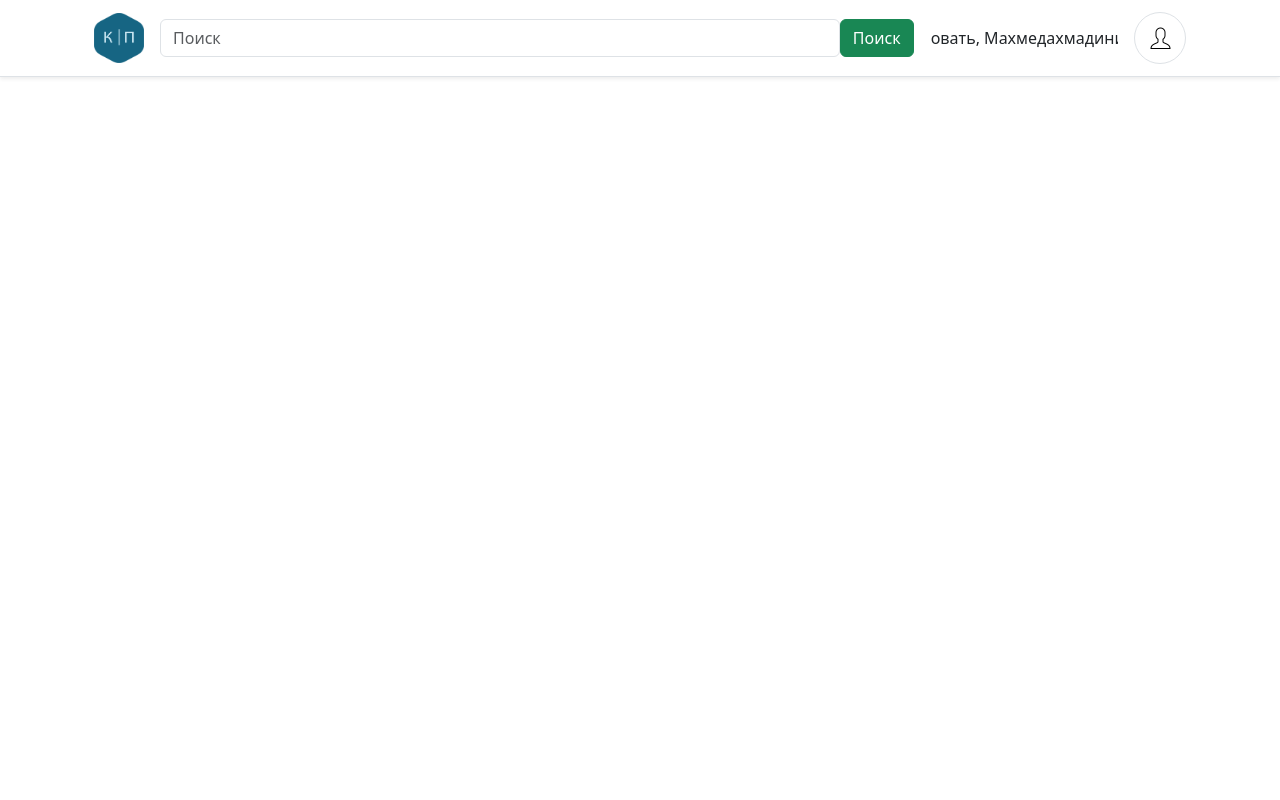
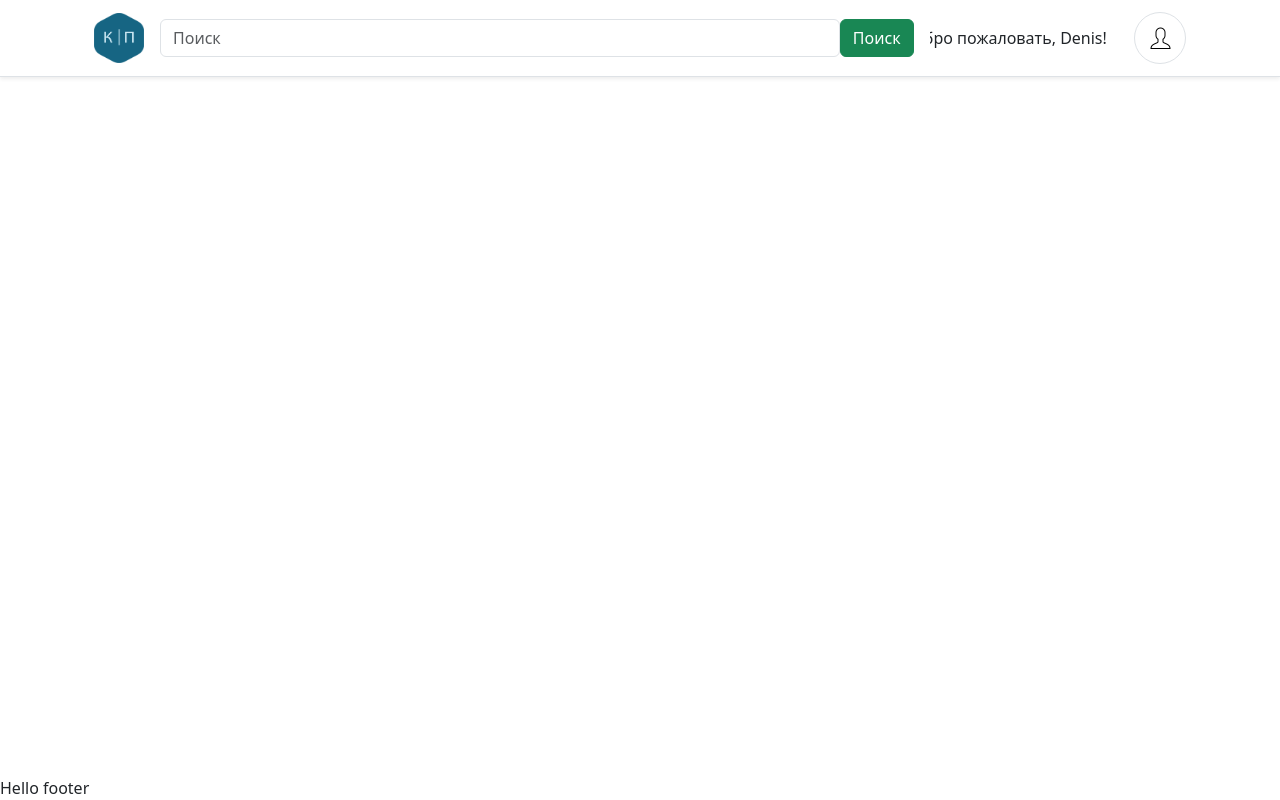
Before and after one commit to feezeee/Trading-Platform.Frontend, a React (Create React App) app: page / in a window 1280 px wide. Built offline with nearby package versions, Linux system fonts and the light colour scheme.

Commit message:
Some changes

```diff
--- a/public/index.html
+++ b/public/index.html
@@ -1,5 +1,5 @@
 <!DOCTYPE html>
-<html lang="en">
+<html lang="en" class="h-100">
   <head>
     <meta charset="utf-8" />
     <link rel="icon" href="%PUBLIC_URL%/favicon.ico" />
@@ -26,18 +26,8 @@
     -->
     <title>React App</title>
   </head>
-  <body>
+  <body class="h-100">
     <noscript>You need to enable JavaScript to run this app.</noscript>
-    <div id="root"></div>
-    <!--
-      This HTML file is a template.
-      If you open it directly in the browser, you will see an empty page.
-
-      You can add webfonts, meta tags, or analytics to this file.
-      The build step will place the bundled scripts into the <body> tag.
-
-      To begin the development, run `npm start` or `yarn start`.
-      To create a production bundle, use `npm run build` or `yarn build`.
-    -->
+    <div id="root" class="h-100"></div>
   </body>
 </html>
--- a/src/App.tsx
+++ b/src/App.tsx
@@ -1,36 +1,28 @@
-import { RouterProvider, createBrowserRouter } from "react-router-dom";
+import { BrowserRouter, Route, Router, Routes } from "react-router-dom";
 
-import Navbar from "./components/smart/Navigation/Navigation";
-import Product from "./components/simple/products/Product";
-import ProfileMenu from "./components/ordinary/profile_menu/ProfileMenu";
+import Footer from "../src/components/Footer";
+import Header from "../src/components/Header";
+import ProductPage from "../src/pages/ProductPage";
 import React from "react";
 
-const router = createBrowserRouter([
-  {
-    path: "/",
-    element: (
-      <Navbar userFirstName={"Махмедахмадиниджан"} userProfileUrl={null} />
-    ),
-  },
-]);
+export interface IAppProps {}
 
-function App() {
+const App: React.FunctionComponent<IAppProps> = (props) => {
   return (
-    // <React.StrictMode>
-    //   <RouterProvider router={router} />
-    // </React.StrictMode>
-    <div>
-      <Navbar userFirstName={"Махмедахмадиниджан"} userProfileUrl={null} />
+    <div className="h-100 d-flex flex-column">
+      <BrowserRouter>
+        <Header />
+        <div className="h-100">
+          <Routes>
+            <Route path="/products" element={<ProductPage />} />
+            <Route path="/" element={<ProductPage />} />
+            <Route path="*" element={<div style={{ height: "100%" }}></div>} />
+          </Routes>
+        </div>
+        <Footer />
+      </BrowserRouter>
     </div>
-
-    // <div className="container mx-auto max-w-2xl pt-5">
-    //   <Product />
-    //   <Product />
-    //   <Product />
-    //   <Product />
-    //   <Product />
-    // </div>
   );
-}
+};
 
 export default App;
--- /dev/null
+++ b/src/components/Footer.tsx
@@ -0,0 +1,11 @@
+import FooterInf from "../components/ordinary/footer_inf/FooterInf"
+
+export interface IFooterProps {}
+
+const Footer: React.FunctionComponent<IFooterProps> = (props) => {
+    return (
+        <footer><FooterInf/></footer>
+    )
+}
+
+export default Footer
--- /dev/null
+++ b/src/components/Header.tsx
@@ -0,0 +1,13 @@
+import Navigation from "../components/smart/Navigation/Navigation"
+import React from "react";
+
+export interface IHeaderProps {}
+
+
+const Header: React.FunctionComponent<IHeaderProps> = (props) => {
+    return (
+        <header><Navigation userFirstName={"Denis"} userProfileUrl={null}/></header>
+    )
+}
+
+export default Header
--- /dev/null
+++ b/src/components/ordinary/footer_inf/FooterInf.tsx
@@ -0,0 +1,10 @@
+import React from "react";
+
+export interface IFooterInfProps {}
+
+
+const FooterInf: React.FunctionComponent<IFooterInfProps> = (props) => {
+    return <div>Hello footer</div>
+};
+
+export default FooterInf
--- a/src/components/smart/Navigation/Navigation.tsx
+++ b/src/components/smart/Navigation/Navigation.tsx
@@ -16,7 +16,7 @@ const Navbar: React.FC<IProps> = ({ userFirstName, userProfileUrl }) => {
       <div className="container">
         <nav className="navbar navbar-expand">
           <div className="container-fluid justify-content-start">
-            <a className="navbar-brand" href="/">
+            <a className="navbar-brand" href="/products">
               <img
                 className="d-inline-block"
                 src={logo}
--- /dev/null
+++ b/src/pages/ProductPage.tsx
@@ -0,0 +1,13 @@
+import React from "react";
+
+export interface IProductPageProps {}
+
+const ProductPage: React.FunctionComponent<IProductPageProps> = (props) => {
+  return (
+    <div>
+
+    </div>
+  );
+}
+
+export default ProductPage
```
Also changed, not shown: src/index.tsx (line endings or trailing spaces).
